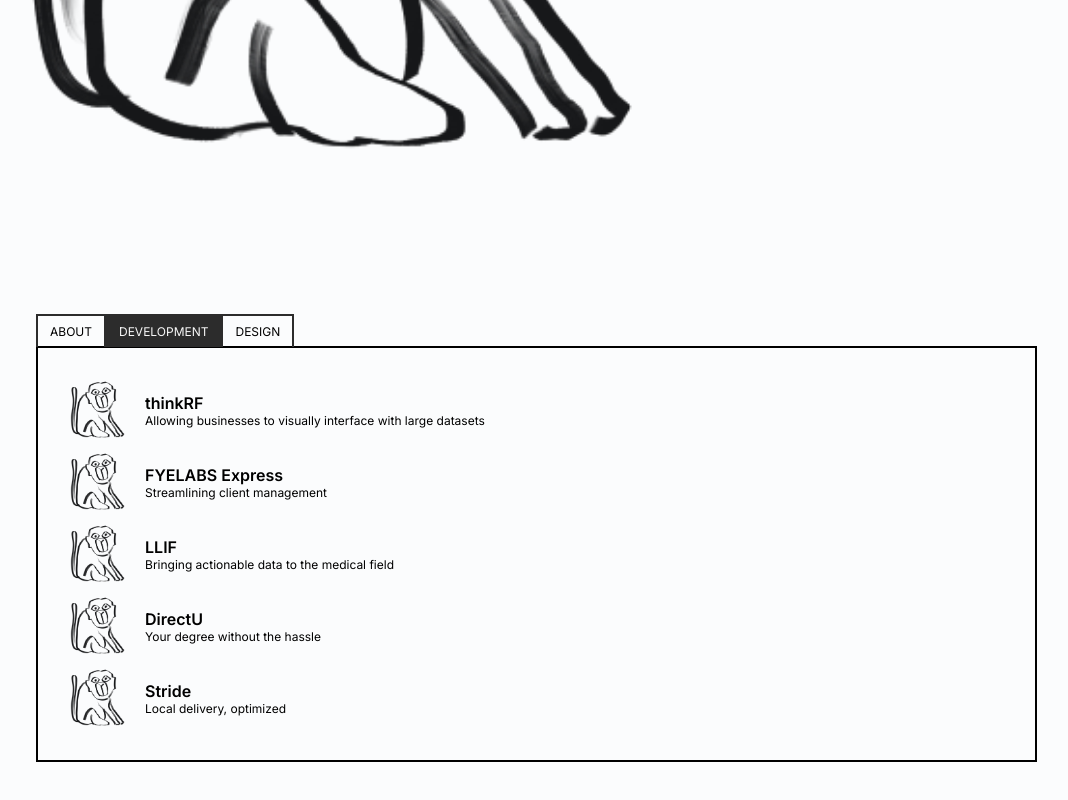
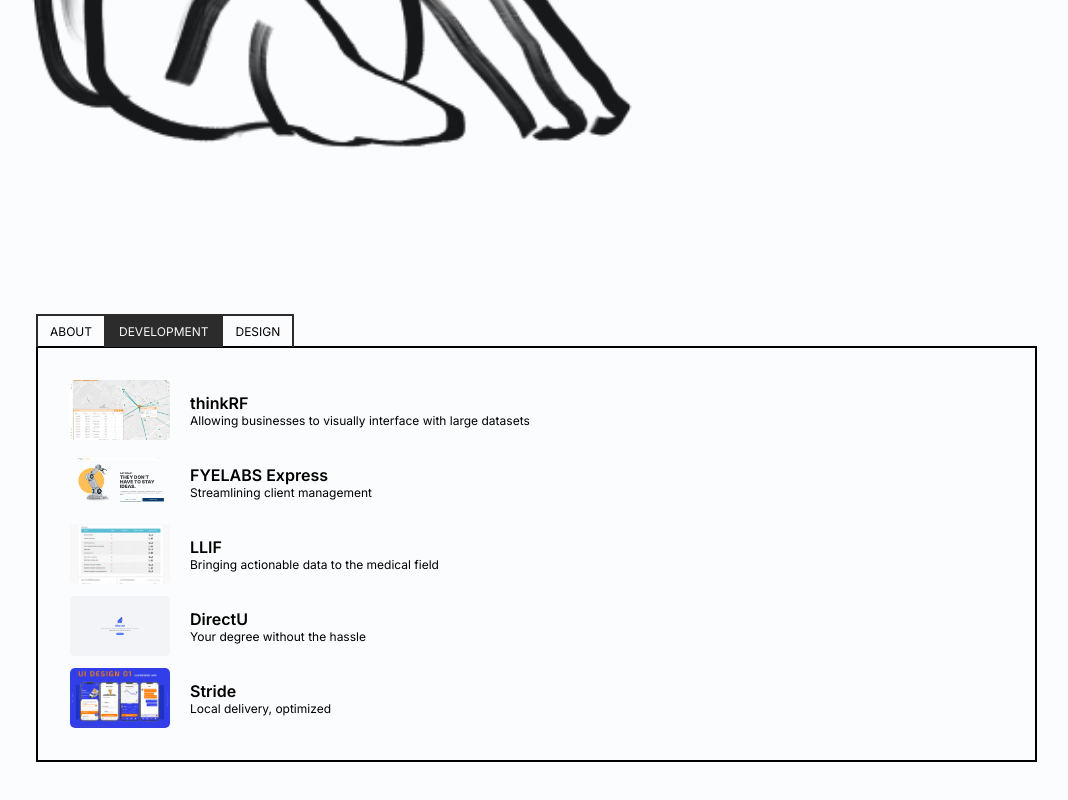
Before and after one commit to charcoalyy/portfolio, a React (Vite) app: page / in a window 1280 px wide. Shown: the part 565-1365 px from the top of the page, without its empty margins (103-1171 px from the left). Built offline with nearby package versions, Linux system fonts and the light colour scheme.

Commit message:
thumbnails

```diff
--- a/src/components/constants/dev.ts
+++ b/src/components/constants/dev.ts
@@ -19,35 +19,35 @@
   {
     title: "thinkRF",
     desc: "Allowing businesses to visually interface with large datasets",
-    image: "monke",
+    image: "dev/thinkrf/home",
     tags: ["frontend", "backend"],
     path: "/dev/thinkRF",
   },
   {
     title: "FYELABS Express",
     desc: "Streamlining client management",
-    image: "monke",
+    image: "dev/fyelabs-express/landing",
     tags: ["frontend"],
     path: "/dev/fyelabs-express",
   },
   {
     title: "LLIF",
     desc: "Bringing actionable data to the medical field",
-    image: "monke",
+    image: "dev/llif/data",
     tags: ["frontend"],
     path: "/dev/llif",
   },
   {
     title: "DirectU",
     desc: "Your degree without the hassle",
-    image: "monke",
+    image: "dev/directu/start",
     tags: ["hackathon", "frontend", "backend"],
     path: "/dev/directu",
   },
   {
     title: "Stride",
     desc: "Local delivery, optimized",
-    image: "monke",
+    image: "dev/stride/ui1",
     tags: ["hackathon", "frontend"],
     path: "/dev/stride",
   },
--- a/src/components/layouts/Wrapper.tsx
+++ b/src/components/layouts/Wrapper.tsx
@@ -10,7 +10,7 @@
       style={{
         width: "100vw",
         height: "100vh",
-        backgroundImage: `url("${bgImg}")`,
+        backgroundImage: `linear-gradient( rgba(0, 0, 0, 0.1), rgba(0, 0, 0, 0.1) ), url("${bgImg}")`,
         backgroundRepeat: "no-repeat",
         backgroundSize: "cover",
         display: "flex",
--- a/src/components/molecules/Tab.tsx
+++ b/src/components/molecules/Tab.tsx
@@ -13,7 +13,9 @@
   return (
     <Link to={path} style={{ textDecoration: "none", color: "inherit" }}>
       <div className={styles.tab}>
-        <img src={`/${image}.png`}></img>
+        <div className={styles.tabImg}>
+          <img src={`/${image}.png`}></img>
+        </div>
         <div className={styles.tabText}>
           <h1>{title}</h1>
           <h2>{desc}</h2>
--- a/src/components/molecules/styles.module.scss
+++ b/src/components/molecules/styles.module.scss
@@ -27,7 +27,8 @@
 
 // for tab
 .tab {
-  display: flex;
+  display: grid;
+  grid-template-columns: 1fr 9fr;
   gap: 20px;
   height: 60px;
   cursor: pointer;
@@ -50,6 +51,18 @@
     h2 {
       font-size: 12px;
       font-weight: 400;
+    }
+  }
+
+  .tabImg {
+    border-radius: 5px;
+    min-width: 100px;
+    overflow: hidden;
+
+    img {
+      object-fit: cover;
+      width: 100%;
+      height: 100%;
     }
   }
 
```
